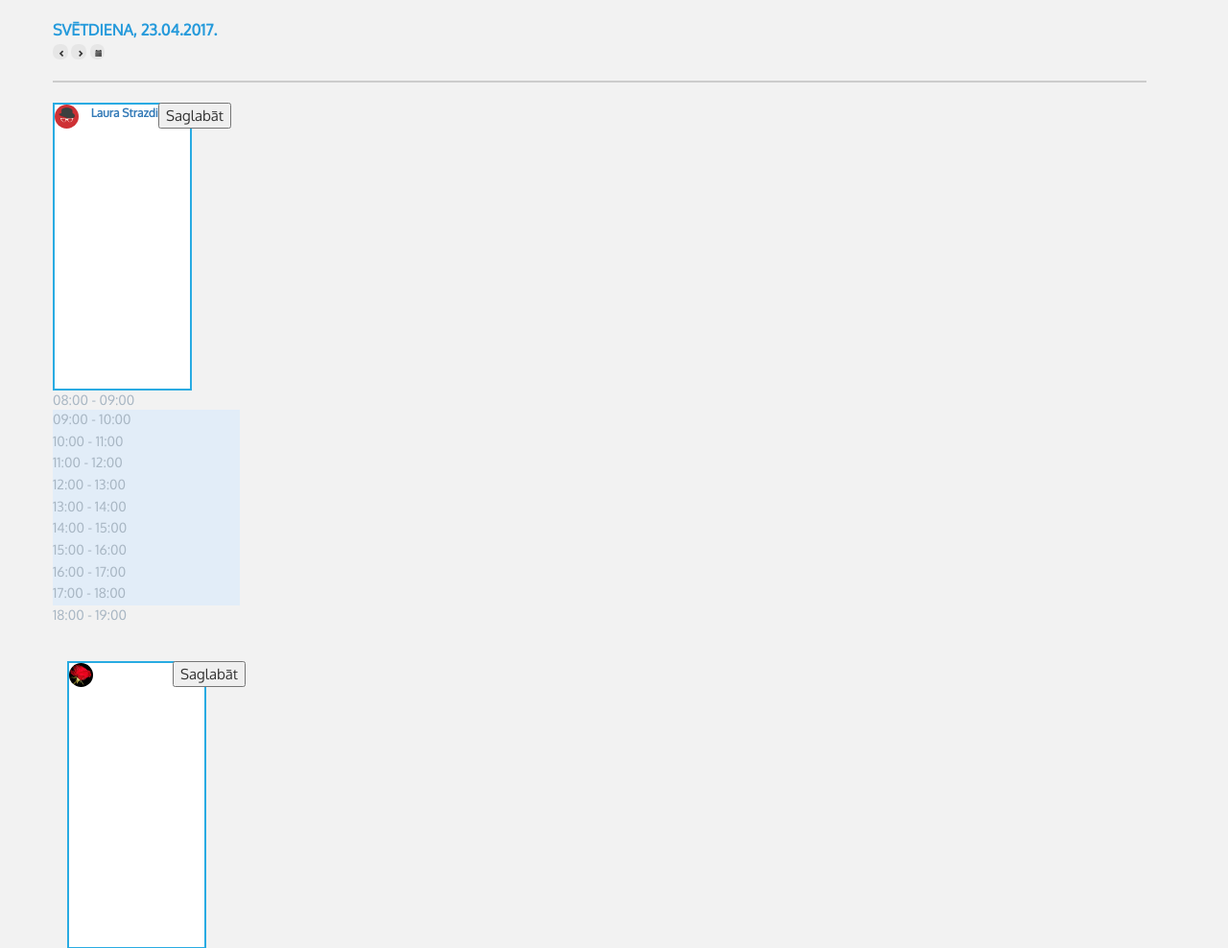
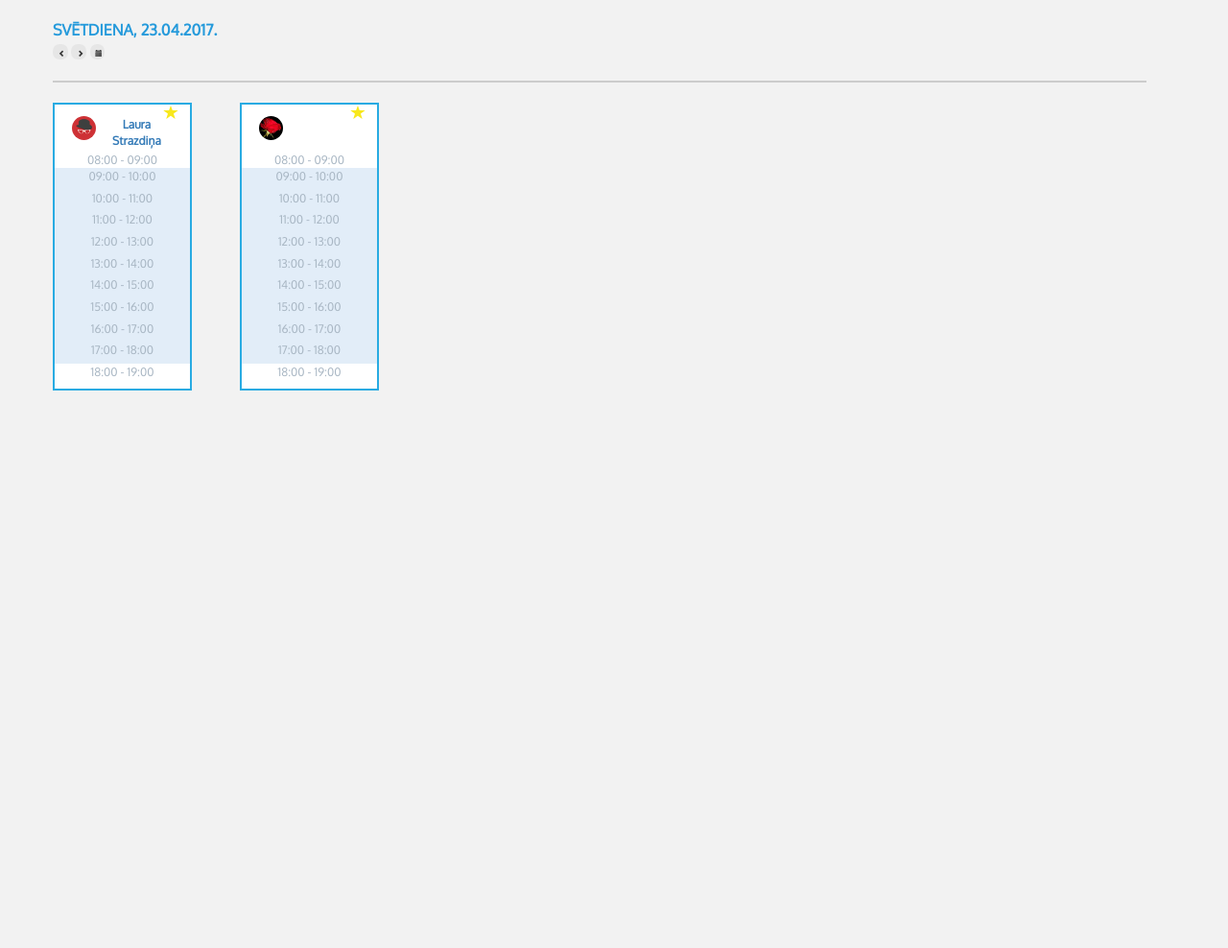
Before and after one commit to OlgaScelokova1/darba_laika_uzskaites_sistema, a Django app: page /darba_laiks/saglabatie/ in a window 1280 px wide. Shown: the part 52-1040 px from the top of the page at 96% size. After the commit the page ends 459 px from the top, so only its background shows below. Run offline with Django 3.2, Linux system fonts and the light colour scheme; a user stored in the database is signed in; data comes from the database, SQL or seed files in the repository; both versions use the stored data as it was after the commit; some libraries are stand-ins or nearby versions.

Commit message:
zvaigznīte

```diff
--- a/static/JavaScript/Visi.js
+++ b/static/JavaScript/Visi.js
@@ -232,29 +232,19 @@ $(function(){
 $('[data-toggle = "tooltip" ]').tooltip();
 });
 
-var userIdStar = document.getElementsByClassName("idStar");
+var everyFavorite = document.getElementsByClassName("everyFavorite");
+var everyUserId = document.getElementsByClassName("everyUserId");
+var star = document.getElementsByClassName("star1");
 
-console.log(everyId);
+console.log(everyFavorite);
+console.log(everyUserId);
+console.log(star);
 
-for (i = 0 ; i < everyId.length ; i++){
-    userIdStar[i].value = everyId[i].innerHTML;
+
+for (i=0; i< everyUserId.length; i++){
+    for (k=0; k<everyFavorite.length ; k++){
+        if (everyUserId[i].value == everyFavorite[k].innerHTML){
+        star[i].style.color = "#f8e81c";
+        }
+    }
 }
-
-console.log(userIdStar);
-
-var frm = $(starForm);
-
-frm.submit(function () {
-
-    $.ajax({
-        type: 'POST',
-        url: frm.attr('action'),
-        data: frm.serialize(),
-        success: function (data) {
-            console.log(data);
-        },
-        error: function(data) {
-        }
-    });
-    return false;
-});
--- a/static/css/All.css
+++ b/static/css/All.css
@@ -56,11 +56,6 @@
 }
 
 
-.starIcon{
-    border:0;
-    background: inherit;
-    color: #c7d8eb;
-}
 
 
 .form-control-feedback {
@@ -156,3 +151,20 @@
   filter:alpha(opacity=100);
 
 }
+
+#Save
+{
+    margin-top: 2px;
+    color: 	#DCDCDC;
+    background-color: inherit;
+    border: none;
+    outline:none;
+}
+
+.favorites{
+    font-size: 0;
+}
+
+.starFavorites{
+    color: #f8e81c;
+}
--- a/templates/login_form.html
+++ b/templates/login_form.html
@@ -15,7 +15,6 @@
             <div class="col-sm-12 col-md-7">
                 <div class="panel panel-default">
                     <div class="panel-body">
-{#                    <h3> Login</h3>#}
                         <form class="form-horizontal" action="" method="POST" enctype="multipart/form-data">
                             {% csrf_token %}
 
@@ -47,6 +46,5 @@
             </div>
         </div>
     </div>
-<script src="https://ajax.googleapis.com/ajax/libs/jquery/3.1.1/jquery.min.js"></script>
-<script type="text/javascript" src="{% static 'JavaScript/LogIn.js' %}"></script>
+
 </body>
--- a/templates/saglabatie.html
+++ b/templates/saglabatie.html
@@ -7,9 +7,7 @@
     <div class = "container">
 
         <div class = "row" id = "firstRow">
-
             <span class = "pull-left" id="line">
-
                 <div id = "today"> </div>
                  <button type="button" class="Button" id="Left">
                       <span class="glyphicon glyphicon-chevron-left"></span>
@@ -20,9 +18,7 @@
                 <button type="button" class="Button" id="Calendar">
                       <span class="glyphicon glyphicon-calendar"></span>
                  </button>
-
             </span>
-
         </div>
 
         <div class = "row" id = "secondRow"></div>
@@ -32,8 +28,6 @@
             {% for izmainits in lietotaja_saglabatie %}
                 {% if request.user == izmainits%}
 
-                <div> </div>
-
                 {% else %}
 
                 <div class = "col-sm-2" id ="oneUser">
@@ -42,16 +36,19 @@
 
                         <div id = "user">
 
-                                   <form method='POST'class = "star" role="form" action="/darba_laiks/saglabatie/">{% csrf_token %}
-                                    <input type="hidden" name="id" value="{{ izmainits.lietotajs_kuru_pievienoja.id}}">
-                                    <input type = "submit" value = "Saglabāt" id="Save">
+                                <form method='POST' class = "star" role="form" action="/darba_laiks/darbinieki/">{% csrf_token %}
+                                    <input type="hidden" name="id" class = "everyUserId" value="{{ izmainits.id}}">
+                                    <button type = "submit" value = "Saglabāt" id="Save">
+                                        <span class="glyphicon glyphicon-star starFavorites"></span>
+                                    </button>
                                 </form>
+                            <div id = "userInfo">
 
                                     <img src="{{izmainits.lietotajs_kuru_pievienoja.userprofile.avatar.url}}" class="img">
 
                                 <div id ="userName">
 
-                                    <a href="{% url 'darba_laiks:darbinieka-darba-laiks' izmainits.lietotajs_kuru_pievienoja.id %}">{{izmainits.lietotajs_kuru_pievienoja.first_name}} {{izmainits.lietotajs_kuru_pievienoja.last_name}} </a>
+                                    <a href="{% url 'darba_laiks:darbinieka-darba-laiks' izmainits.id %}">{{izmainits.lietotajs_kuru_pievienoja.first_name}} {{izmainits.lietotajs_kuru_pievienoja.last_name}}</a>
                                 </div>
                                 <div class = "userId">{{izmainits.id}}</div>
                             </div>
```
Also changed, not shown: static/css/createUser.css (added, +66 -0 lines), templates/registration_form.html (+9 -3 lines), templates/visi.html (+10 -4 lines), db.sqlite3, 2 other files. Lines whose indentation alone changed are shown as unchanged.
